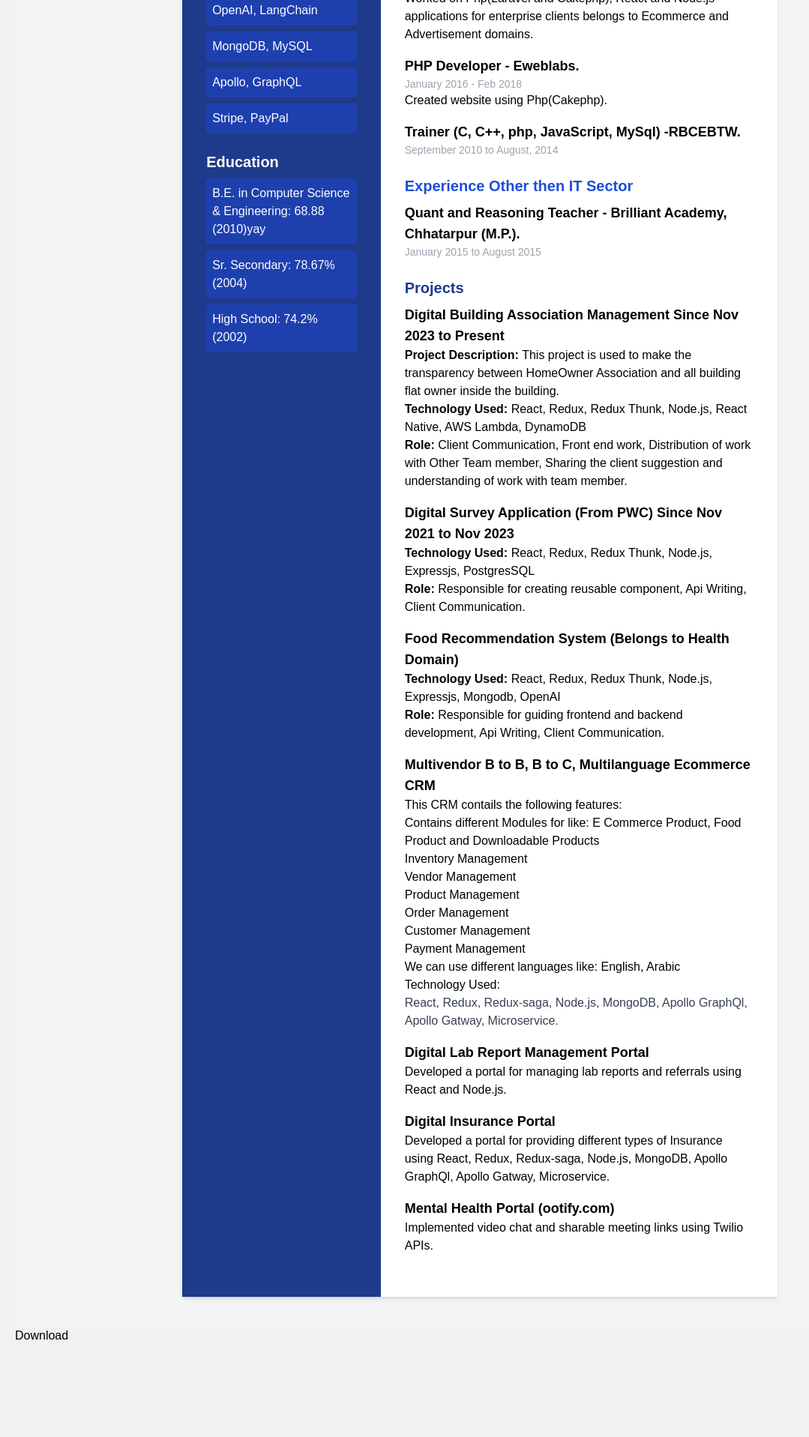
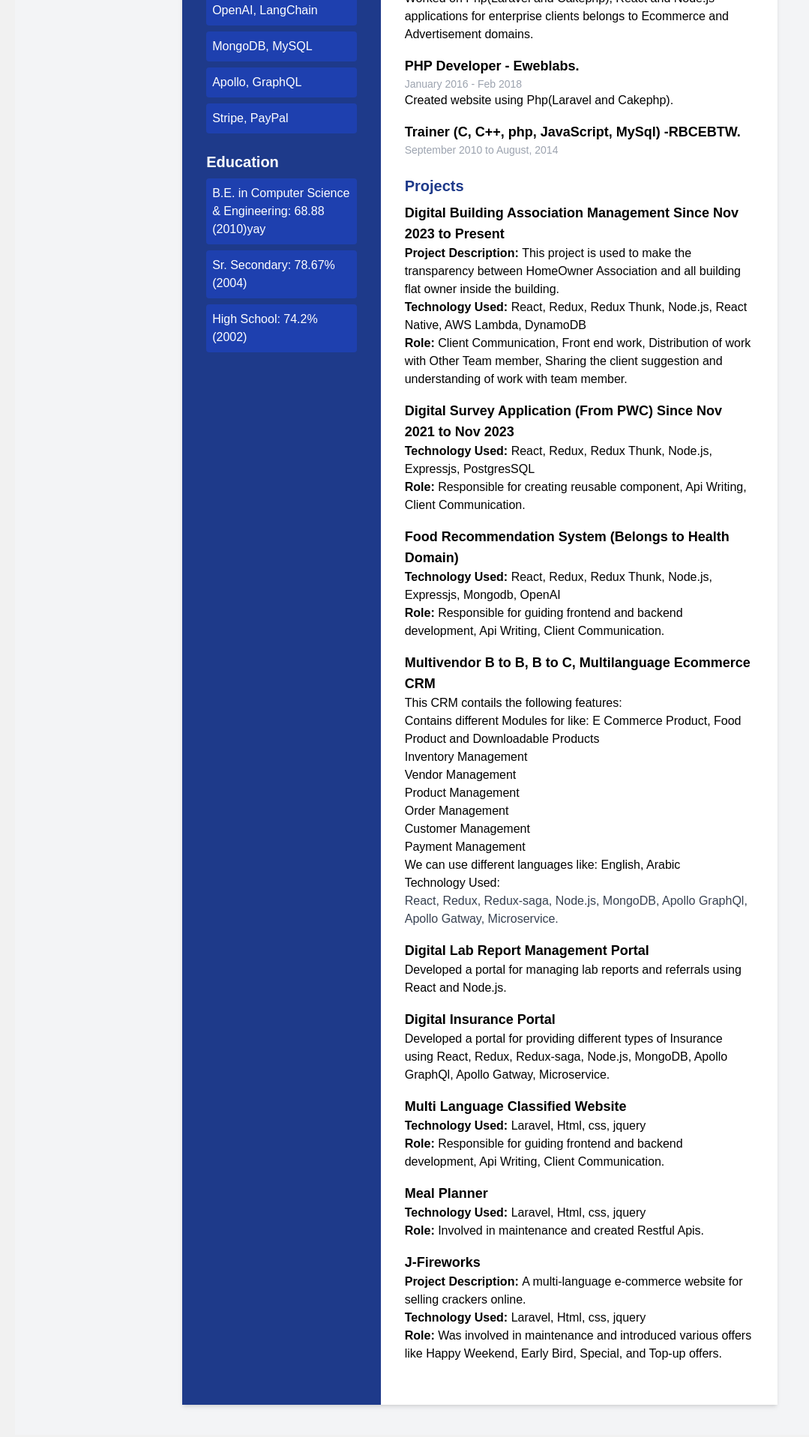
Before and after one commit to abhishek18feb/jmdsoft-block, a Next.js app: page /profile in a window 1280 px wide. Shown: the part 780-2697 px from the top of the page at 75% size, without its empty margins (0-1079 px from the left). Before the commit the page ends 2594 px from the top, so only its background shows below. Built offline with nearby package versions, Linux system fonts and the light colour scheme.

Commit message:
updated my cv
updated my cv

```diff
--- a/src/app/profile/page.tsx
+++ b/src/app/profile/page.tsx
@@ -91,20 +91,20 @@ const Resume: React.FC = () => {
                             <div className="mb-4">
                                 <h3 className="text-lg font-semibold">PHP Developer - Eweblabs.</h3>
                                 <p className="text-sm text-gray-400">January 2016 - Feb 2018</p>
-                                <p>Created website using Php(Cakephp).</p>
+                                <p>Created website using Php(Laravel and Cakephp).</p>
                             </div>
                             <div className="mb-4">
                                 <h3 className="text-lg font-semibold">Trainer (C, C++, php, JavaScript, MySql) -RBCEBTW.</h3>
                                 <p className="text-sm text-gray-400">September 2010 to August, 2014</p>
                             </div>
                         </section>
-                        <section className="mb-6">
+                        {/* <section className="mb-6">
                             <h2 className="text-xl font-bold mb-2 text-blue-700">Experience Other then IT Sector</h2>
                             <div className="mb-4">
                                 <h3 className="text-lg font-semibold">Quant and Reasoning Teacher - Brilliant Academy, Chhatarpur (M.P.).</h3>
                                 <p className="text-sm text-gray-400">January 2015 to August 2015</p>
                             </div>
-                        </section>
+                        </section> */}
 
                         <section className="mb-6">
                             <h2 className="text-xl font-bold mb-2 text-blue-900">Projects</h2>
@@ -148,9 +148,25 @@ const Resume: React.FC = () => {
                                 <h3 className="text-lg font-semibold">Digital Insurance Portal</h3>
                                 <p>Developed a portal for providing different types of Insurance using React, Redux, Redux-saga, Node.js, MongoDB, Apollo GraphQl, Apollo Gatway, Microservice.</p>
                             </div>
-                            <div>
+                            {/* <div className="mb-4">
                                 <h3 className="text-lg font-semibold">Mental Health Portal (ootify.com)</h3>
                                 <p>Implemented video chat and sharable meeting links using Twilio APIs.</p>
+                            </div> */}
+                            <div className="mb-4">
+                                <h3 className="text-lg font-semibold"> Multi Language Classified Website</h3>
+                                <p><b>Technology Used: </b> Laravel, Html, css, jquery</p>
+                                <p><b>Role: </b>Responsible for guiding frontend and backend development, Api Writing, Client Communication.</p>
+                            </div>
+                            <div className="mb-4">
+                                <h3 className="text-lg font-semibold">Meal Planner </h3>
+                                <p><b>Technology Used: </b> Laravel, Html, css, jquery</p>
+                                <p><b>Role: </b>Involved in maintenance and created Restful Apis.</p>
+                            </div>
+                            <div className="mb-4">
+                                <h3 className="text-lg font-semibold">J-Fireworks</h3>
+                                <p><b>Project Description: </b>A multi-language e-commerce website for selling crackers online.</p>
+                                <p><b>Technology Used: </b> Laravel, Html, css, jquery</p>
+                                <p><b>Role: </b> Was involved in maintenance and introduced various offers like Happy Weekend, Early Bird, Special, and Top-up offers.</p>
                             </div>
                         </section>
 
```
